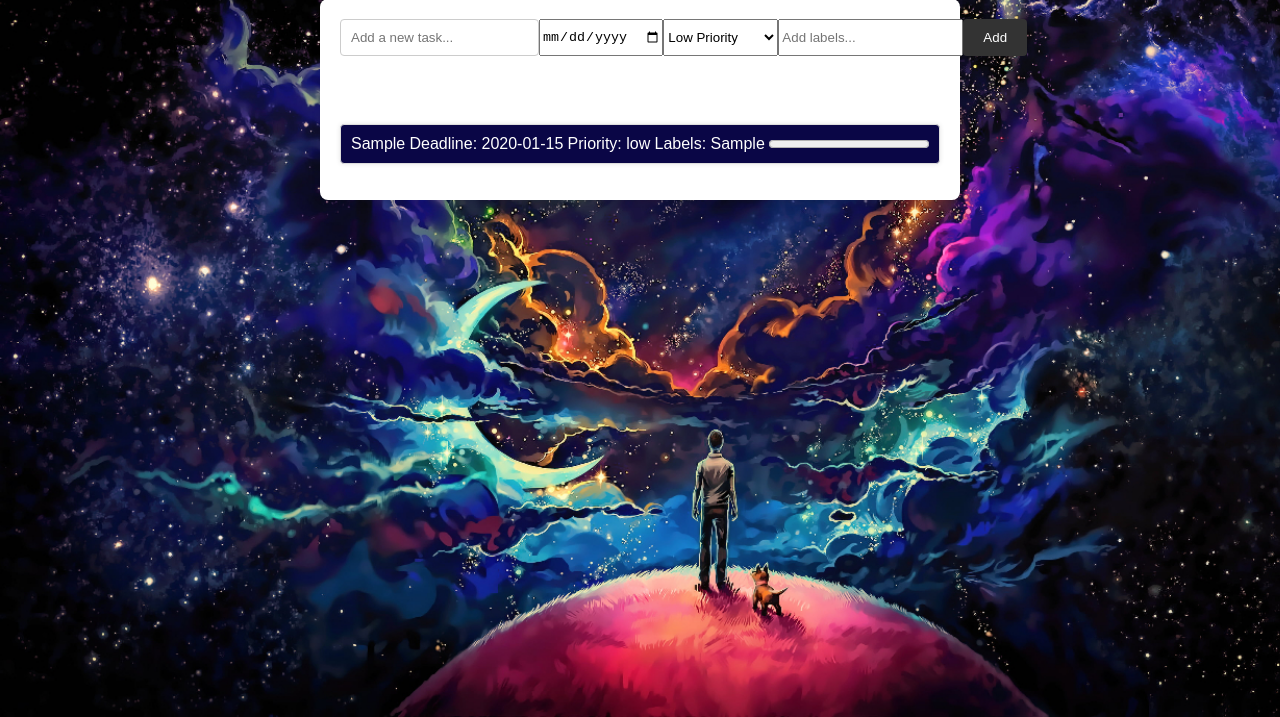
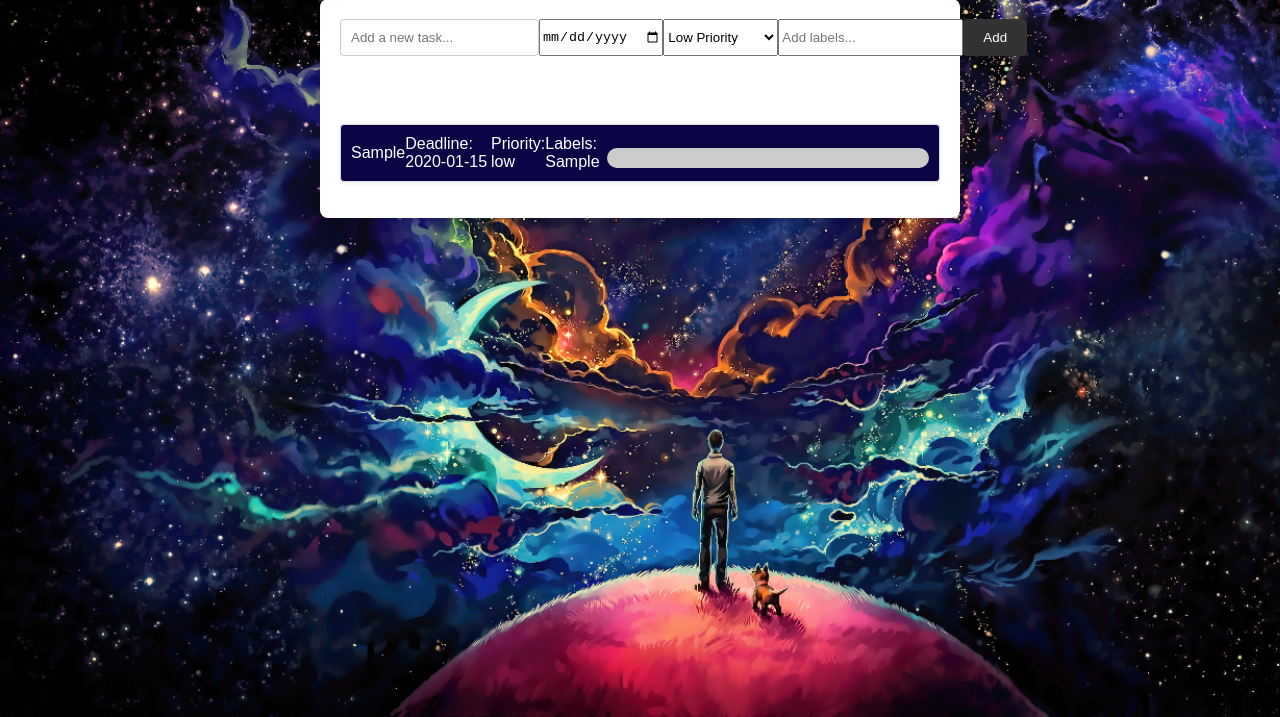
Before and after one commit to 524himanshu/OCTANET_SEPTEMBER, a plain HTML site: page Task-02/index.html in a window 1280 px wide. Both pictures are taken after typing "Sample", "2020-01-15", "Sample" into the empty fields and a click on the button "Add". Shown: the part 83-800 px from the top of the page. Drawn offline with Linux system fonts and the light colour scheme.

Commit message:
Update style.css
Signed-off-by: Himanshu Menghani <91124848+524himanshu@users.noreply.github.com>

```diff
--- a/Task-02/style.css
+++ b/Task-02/style.css
@@ -87,3 +87,21 @@ li {
   padding: 5px 10px;
   cursor: pointer;
 }
+
+progress {
+    width: 100%;
+    height: 20px;
+    margin-top: 10px;
+    appearance: none; /* Remove the default styling */
+}
+
+
+progress::-webkit-progress-bar {
+    background-color: #ccc;
+    border-radius: 10px;
+}
+
+progress::-webkit-progress-value {
+    background-color: #007bff; /* Change to your desired color */
+    border-radius: 10px;
+}
```
